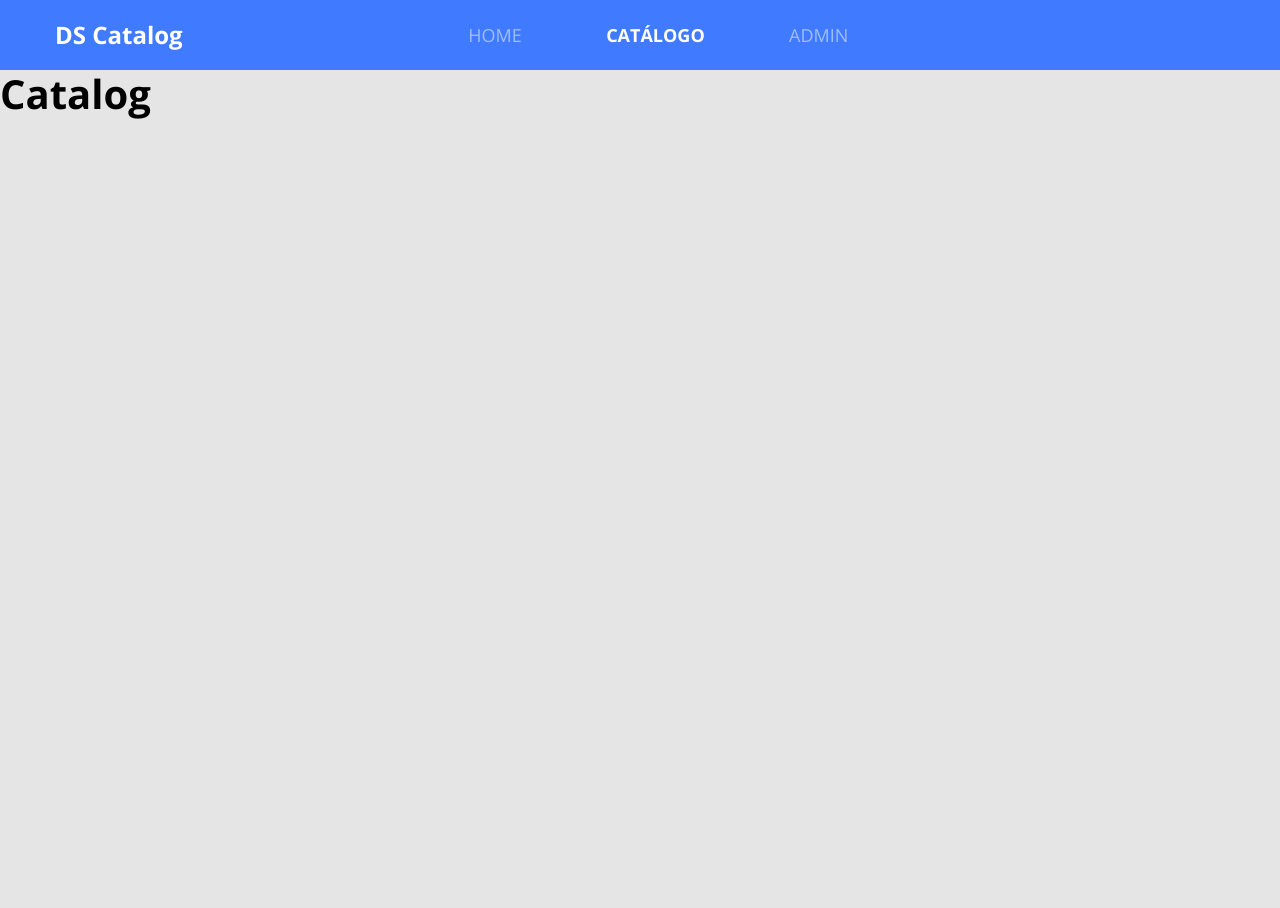
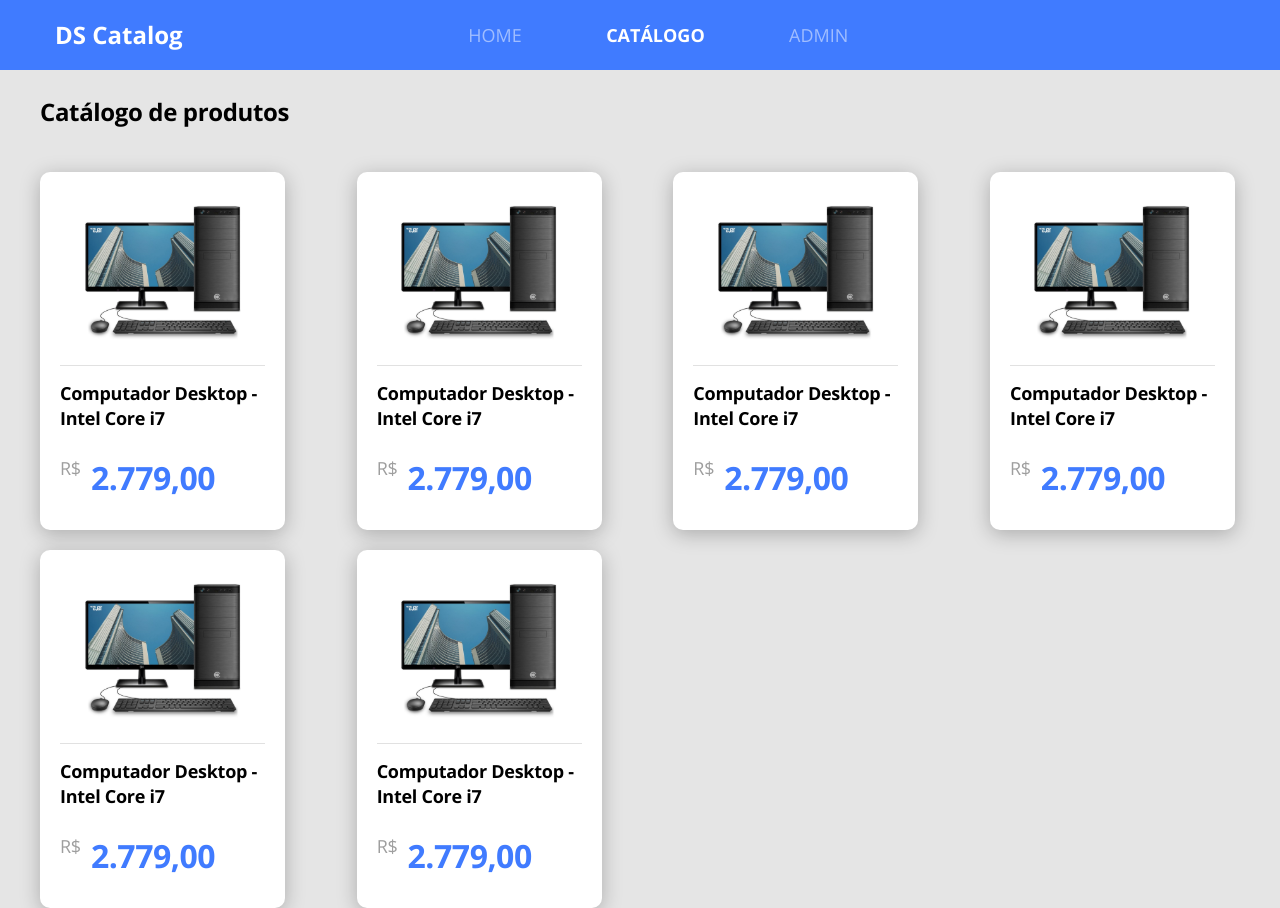
Before and after one commit to rmotaop/dscatalog-bootcamp-devsuperior, a React (Create React App) app in the folder front-web/: page /catalog in a window 1280 px wide. Before the commit the page ends 800 px from the top, so only its background shows below. Built offline with nearby package versions, Linux system fonts and the light colour scheme.

Commit message:
Finish product listing layout

```diff
--- a/front-web/src/app.scss
+++ b/front-web/src/app.scss
@@ -21,3 +21,15 @@
     color: unset;
   }
 }
+.border-radius-10{
+  border-radius: 10px;
+}
+.border-radius-20{
+  border-radius: 20px;
+}
+
+
+.card-base{
+  background: #FFF;
+  box-shadow: 0px 4px 20px rgba(0, 0, 0, 0.25);
+}
--- /dev/null
+++ b/front-web/src/pages/Catalog/components/ProductCard/index.tsx
@@ -0,0 +1,20 @@
+import React from 'react';
+import { ReactComponent as ProductImage } from '../../../../core/assets/images/product.svg';
+import './styles.scss';
+
+const ProductCard = () => (
+    <div className="card-base border-radius-10 product-card">
+        <ProductImage />
+        <div className="product-info">
+            <h6 className="product-name">
+                Computador Desktop - Intel Core i7
+            </h6>
+            <div className="product-price-container">
+                <span className="product-currency">R$</span>
+                <h3 className="product-price">2.779,00</h3>
+            </div>
+        </div>
+    </div>
+);
+
+export default ProductCard;
--- /dev/null
+++ b/front-web/src/pages/Catalog/components/ProductCard/styles.scss
@@ -0,0 +1,39 @@
+.product-card{
+    width: 245px;
+    padding: 20px 20px 30px 20px;
+    text-align: center;
+
+}
+
+.product-info{
+    border-top: 1px solid #E1E1E1;
+    text-align: left;
+    padding-top: 15px;
+    margin-top: 15px;
+}
+
+.product-name {
+    font-size: 18px;
+    line-height: 25px;
+    letter-spacing: -0.015em;
+}
+
+.product-price-container{
+    margin-top: 25px;
+    display: flex;
+}
+
+.product-currency {
+    font-size: 18px;
+    line-height: 25px;
+    letter-spacing: -0.015em;
+    color: #9E9E9E;
+}
+
+.product-price {
+    font-size: 32px;
+    line-height: 44px;
+    letter-spacing: -0.015em;
+    color: #407BFF;
+    margin-left: 10px;
+}
--- a/front-web/src/pages/Catalog/index.tsx
+++ b/front-web/src/pages/Catalog/index.tsx
@@ -1,10 +1,22 @@
 import React from 'react';
+import ProductCard from './components/ProductCard';
+import './styles.scss';
+
 
 const Catalog = () => (
-    <div>
-        <h1>
-            Catalog
+    <div className="catalog-container">
+        <h1 className="catalog-title">
+            Catálogo de produtos
         </h1>
+        <div className="catalog-products">
+            <ProductCard />
+            <ProductCard />
+            <ProductCard />
+            <ProductCard />
+            <ProductCard />
+            <ProductCard />
+
+        </div>
     </div>
 );
 export default Catalog;
--- /dev/null
+++ b/front-web/src/pages/Catalog/styles.scss
@@ -0,0 +1,20 @@
+.catalog-container{
+    margin-top: 1.6rem;
+    padding-left: 2.5rem ;
+    padding-right:2.5rem ;
+
+}
+
+.catalog-title{
+    font-size: 1.5rem;
+    line-height: 2.06rem;
+    letter-spacing: -0.015em;
+}
+
+.catalog-products{
+    margin-top: 43px;
+    display: grid;
+    grid-template-columns: repeat(auto-fill, 250px);
+    grid-gap: 20px 20px;
+    justify-content: space-between;
+}
--- a/front-web/src/pages/Home/index.tsx
+++ b/front-web/src/pages/Home/index.tsx
@@ -7,7 +7,7 @@
 const Home = () => (
     <div className="home-container">
 
-        <div className="row home-content">
+        <div className="row home-content home-text card-base border-radius-20">
             <div className="col-6">
                 <h1 className="text-title">Conheça o melhor<br/> catálogo de produtos</h1>
                 <p className="text-subtitle">Ajudaremos você a encontrar os melhores <br/>produtos disponíveis no mercado.</p>
--- a/front-web/src/pages/Home/styles.scss
+++ b/front-web/src/pages/Home/styles.scss
@@ -2,14 +2,13 @@
     margin-top: 2.0rem;
     padding-left: 2.5rem;
     padding-right: 2.5rem;
+
+
 }
 .home-content{
-    background-color: #FFFFFF;
-    box-shadow: 0 0.25rem 1.25rem rgba(0, 0, 0, 0.25);
-    border-radius: 1.25rem;
-    padding-top: 5.0rem;
-    padding-bottom: 5.0rem;
-    padding-left: 6.25rem;
+    padding-top: 9%;
+    padding-bottom: 9%;
+
 }
 
 .text-title{
@@ -19,15 +18,19 @@
 }
 
 .text-subtitle{
-
     font-size: 1.5rem;
     line-height: 2.0rem;
     letter-spacing: -0.015em;
     color: #9E9E9E;
     margin-top: 1.6rem;
-    margin-bottom: 5.3rem;
+    margin-bottom: 10%;
+}
+
+.home-text{
+    padding-left: 100px;
 }
 
 .main-image{
-    width: auto;
+    max-width: 100%;
+    height: auto;
 }
```
Also changed, not shown: front-web/src/core/assets/images/product.svg (added), 1 other file (tests, documents, lock files or other folders).
